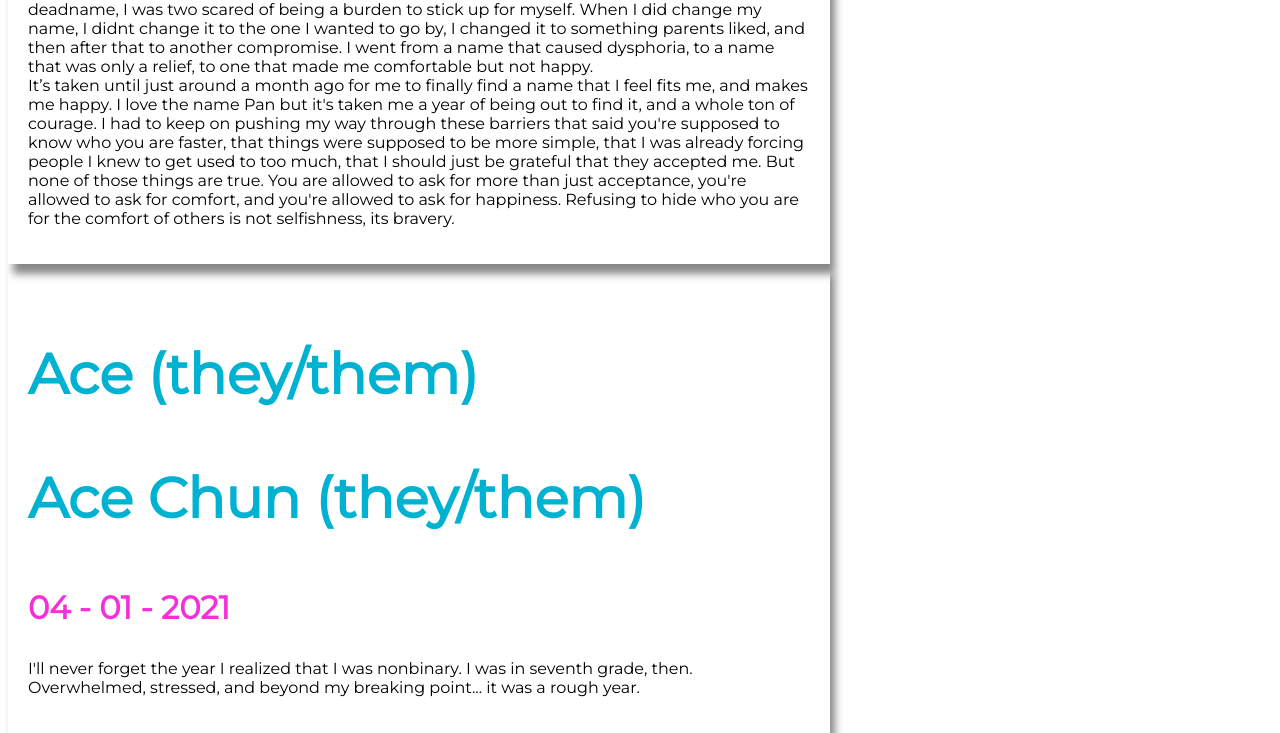
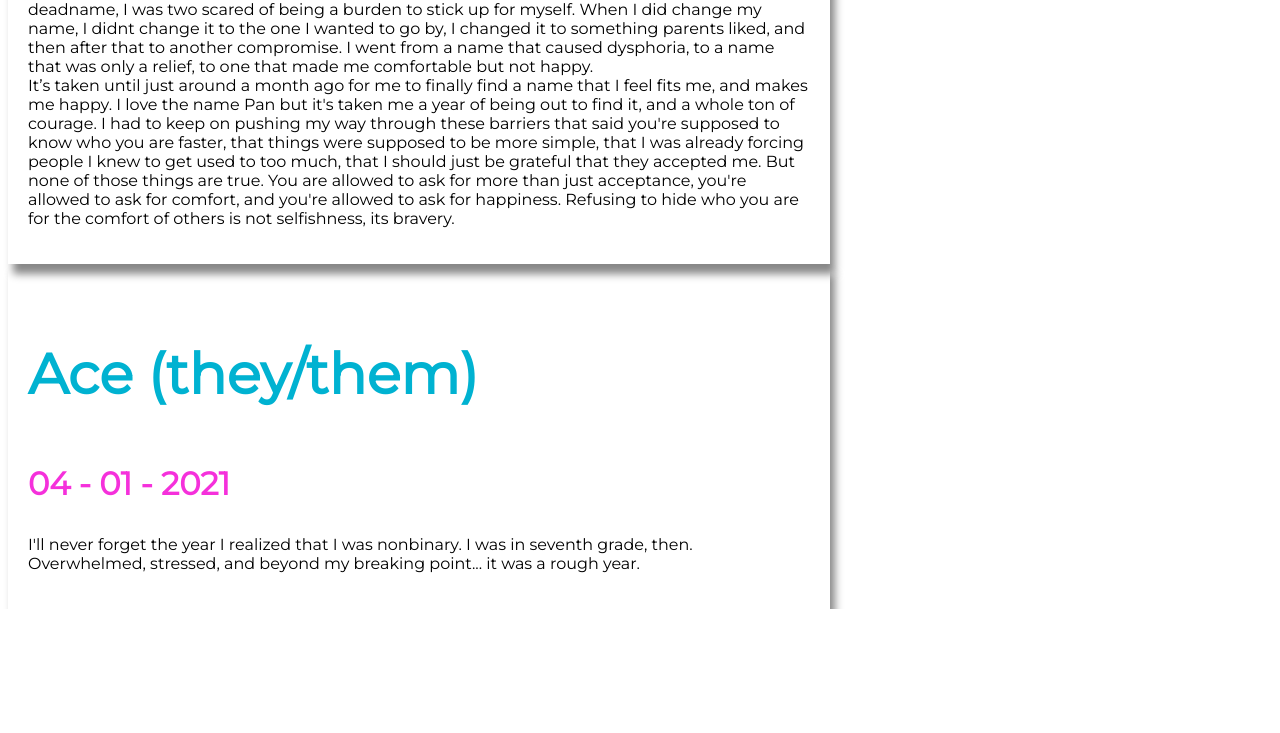
Before and after one commit to cemeterysummoning/TransPositive, a plain HTML site: page blog.html in a window 1280 px wide. Shown: the part 910-1643 px from the top of the page. After the commit the page ends 1519 px from the top, so only its background shows below. Drawn offline with Linux system fonts and the light colour scheme.

Commit message:
Update blog.html

```diff
--- a/blog.html
+++ b/blog.html
@@ -23,7 +23,6 @@
                      </div>
                     <div class="post">
                     <h3 class="author">Ace (they/them)</h3>
-                    <h3 class="author">Ace Chun (they/them)</h3>
                     <h3 class="timestamp">04 - 01 - 2021</h3>
                     <p>I'll never forget the year I realized that I was nonbinary. I was in seventh grade, then. Overwhelmed, stressed, and beyond my breaking point... it was a rough year.</p>
                 </div>
```
